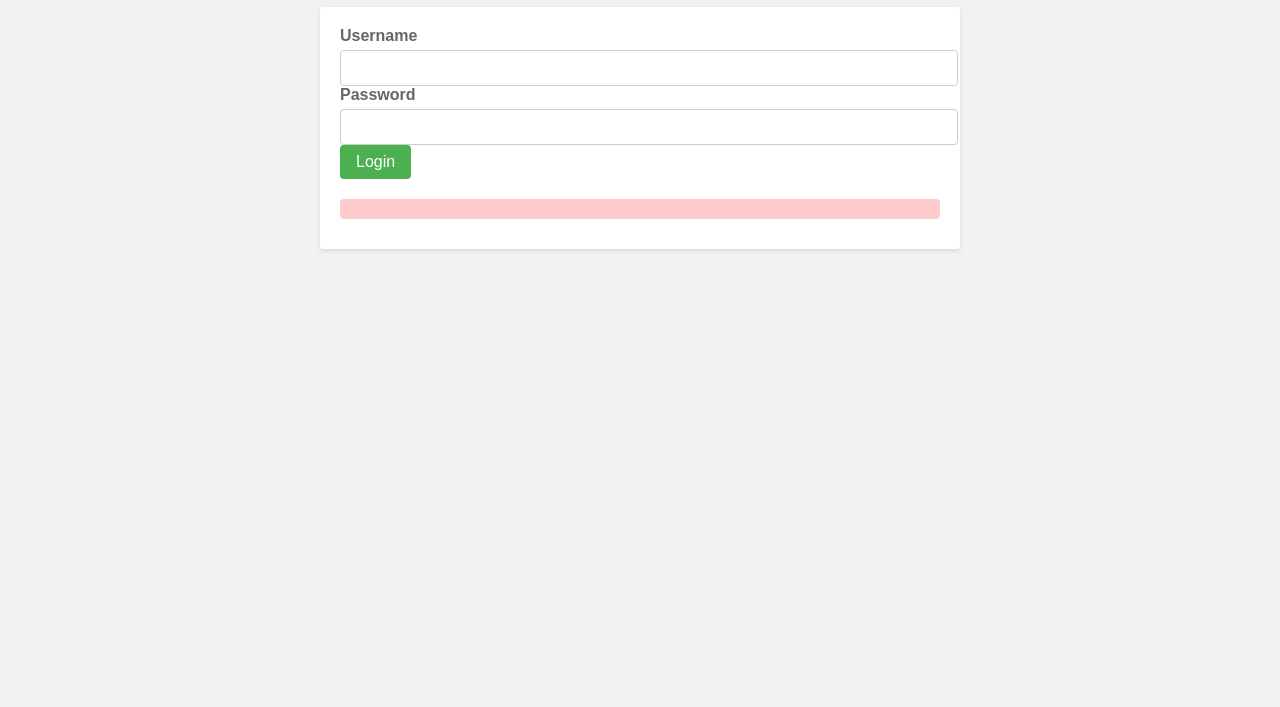
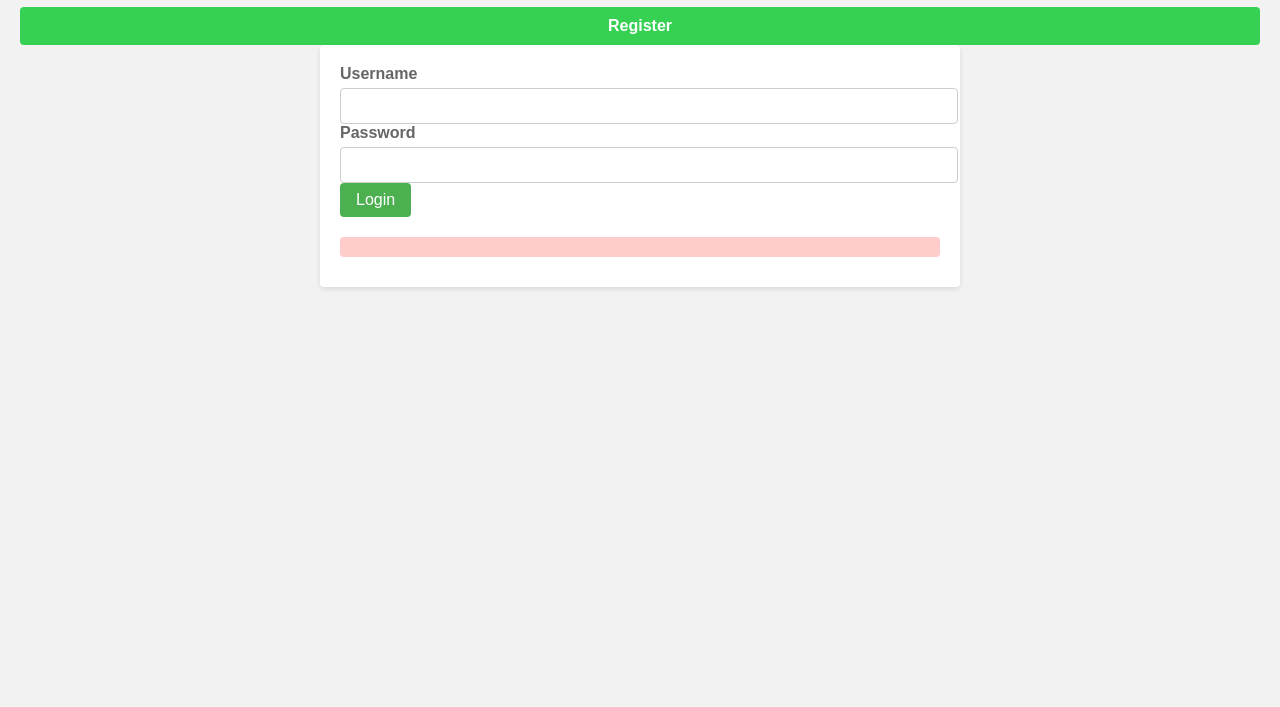
Before and after one commit to p3bogdan/todo, a website: page index.html in a window 1280 px wide. Shown: the part 93-800 px from the top of the page. Drawn offline with Linux system fonts and the light colour scheme.

Commit message:
Menu added, redirected afeter login

```diff
--- a/index.html
+++ b/index.html
@@ -7,6 +7,10 @@
 </head>
 <body>
   <h1>Login</h1>
+  <title>Menu</title>
+  <ul class="menu">
+    <li><a href="register.html">Register</a></li>
+  </ul>
   <div class="container">
     <form id="loginForm">
       <label for="username">Username</label>
@@ -43,7 +47,7 @@
         messageContainer.textContent = data.message;
         messageContainer.classList.add('success');
         // Redirect to the desired page
-        // window.location.href = 'dashboard.html';
+        window.location.href = 'todo.html';
       } else {
         // Login failed
         messageContainer.textContent = data.error;
--- a/login.css
+++ b/login.css
@@ -74,3 +74,36 @@ body {
     background-color: #ccffcc;
     color: #00cc00;
   }
+
+
+  /* Menu Styles */
+.menu {
+  margin: 0;
+  padding: 0;
+  list-style: none;
+  display: flex;
+  justify-content: center;
+  background-color: #36d053;
+  border-radius: 4px;
+}
+
+.menu li {
+  margin-right: 10px;
+}
+
+.menu li:last-child {
+  margin-right: 0;
+}
+
+.menu a {
+  display: block;
+  padding: 10px 20px;
+  color: #fff;
+  text-decoration: none;
+  font-weight: bold;
+}
+
+.menu a:hover {
+  background-color: #4CAF50;
+  transition: background-color 0.3s ease;
+}
--- a/register.css
+++ b/register.css
@@ -74,3 +74,35 @@ body {
     background-color: #ccffcc;
     color: #00cc00;
   }
+
+    /* Menu Styles */
+.menu {
+  margin: 0;
+  padding: 0;
+  list-style: none;
+  display: flex;
+  justify-content: center;
+  background-color: #36d053;
+  border-radius: 4px;
+}
+
+.menu li {
+  margin-right: 10px;
+}
+
+.menu li:last-child {
+  margin-right: 0;
+}
+
+.menu a {
+  display: block;
+  padding: 10px 20px;
+  color: #fff;
+  text-decoration: none;
+  font-weight: bold;
+}
+
+.menu a:hover {
+  background-color: #4CAF50;
+  transition: background-color 0.3s ease;
+}
```
Also changed, not shown: register.html (+4 -0 lines).
